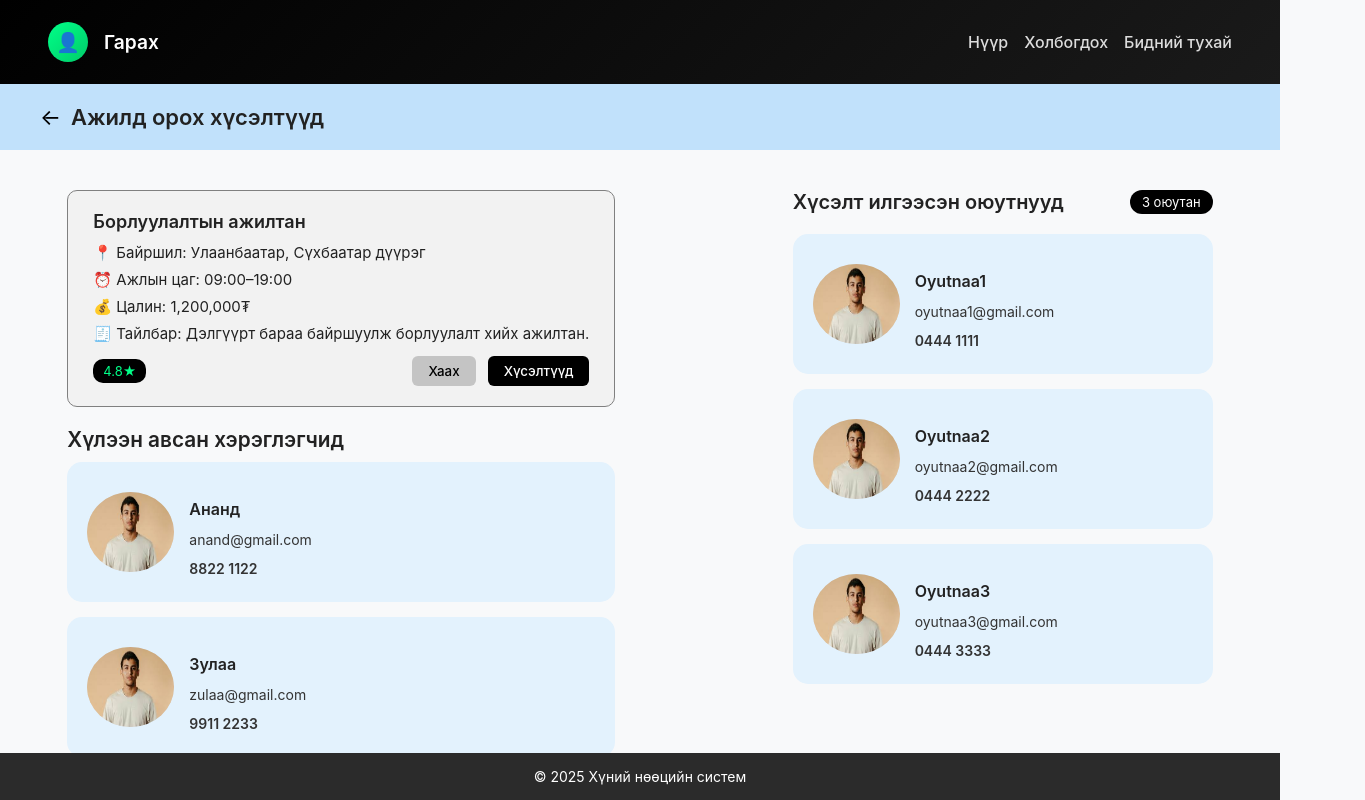
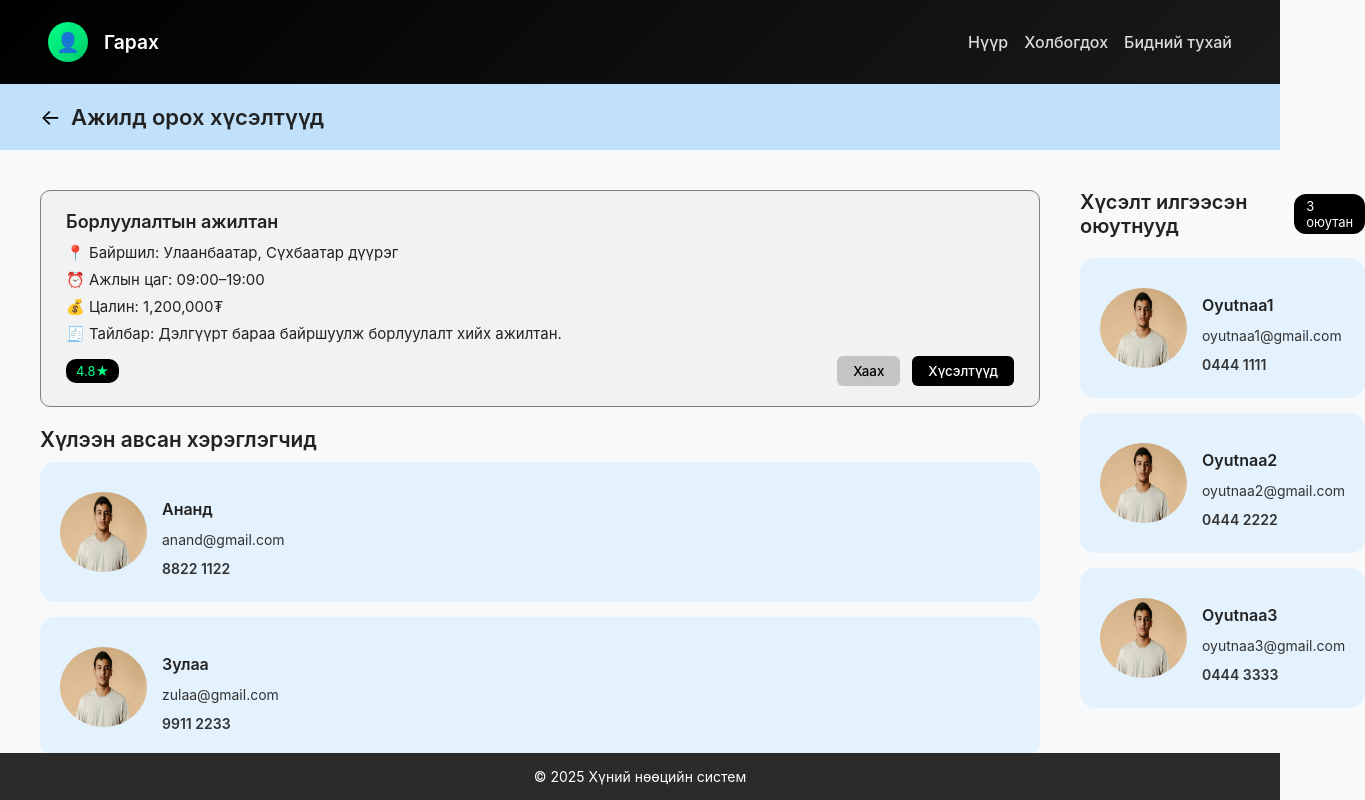
Before and after one commit to khishigjargal11/student_job_web, a plain HTML site: page Pages/ReqForMarket.html in a window 1280 px wide. Shown: the whole page, 1365 px wide, since content can reach past the window. Drawn offline with Linux system fonts and the light colour scheme.

Commit message:
css req
reqformarket css update

```diff
--- a/Css/style.css
+++ b/Css/style.css
@@ -305,9 +305,9 @@ side-bar {
 /* ===== Job Requests Page ===== */
 .request-container {
   display: flex;
-  justify-content: space-evenly;
+  justify-content: space-between;
   align-items: flex-start;
-  gap: 150px;
+  gap: 40px;
   padding: 40px;
   background-color: #f8f9fa;
 }
@@ -583,3 +583,18 @@ side-bar {
   font-size: 1.3rem;
   font-weight: 600;
 }
+
+.accepted-users-wrapper {
+  flex: 0 0 auto;
+  width: 1000px;
+}
+
+.accepted-users-wrapper .ad-card {
+  width: 100%;
+  max-width: 100%;
+}
+
+.accepted-users-wrapper .student-section {
+  width: auto;
+  max-width: 450px;
+}
```
